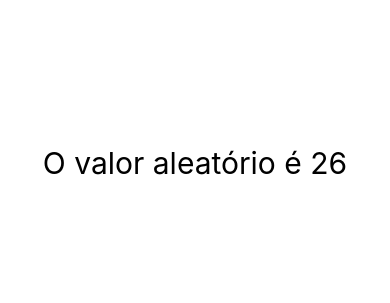
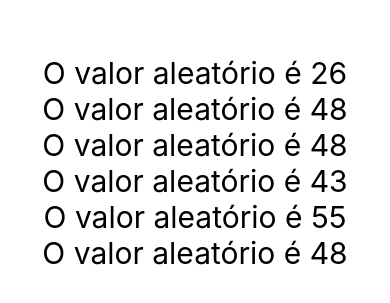
Before and after one commit to biadevcosta/curso-react-native, a React Native app in the folder exercicios/: screen / in a window 390 px wide. Shown: the part 259-562 px from the top of the page. Built offline with nearby package versions, Linux system fonts and the light colour scheme.

Commit message:
destruturacao JS

```diff
--- a/exercicios/src/App.js
+++ b/exercicios/src/App.js
@@ -38,6 +38,11 @@ import Aleatorio from './components/aleatorio'
         <SafeAreaView style= {style.App}>
 
         <Aleatorio min={10} max={60}/>
+        <Aleatorio min={10} max={60}/>
+        <Aleatorio min={10} max={60}/>
+        <Aleatorio min={10} max={60}/>
+        <Aleatorio min={10} max={60}/>
+        <Aleatorio min={10} max={60}/>
 
 
         {/* <MinMax min={3} max={40}/>
--- a/exercicios/src/components/aleatorio.js
+++ b/exercicios/src/components/aleatorio.js
@@ -2,9 +2,9 @@ import React from "react"
 import { Text } from "react-native"
 import estilo from "./estilo"
 
-export default (props) => {
-    const delta = props.max - props.min + 1
-    const aleatorio = parseInt(Math.random() * delta) + props.min
+export default ({min,max}) => {
+    const delta = max - min + 1
+    const aleatorio = parseInt(Math.random() * delta) + min
     return (
         <Text style= {estilo.txtG}>
             O valor aleatório é {aleatorio}
```
